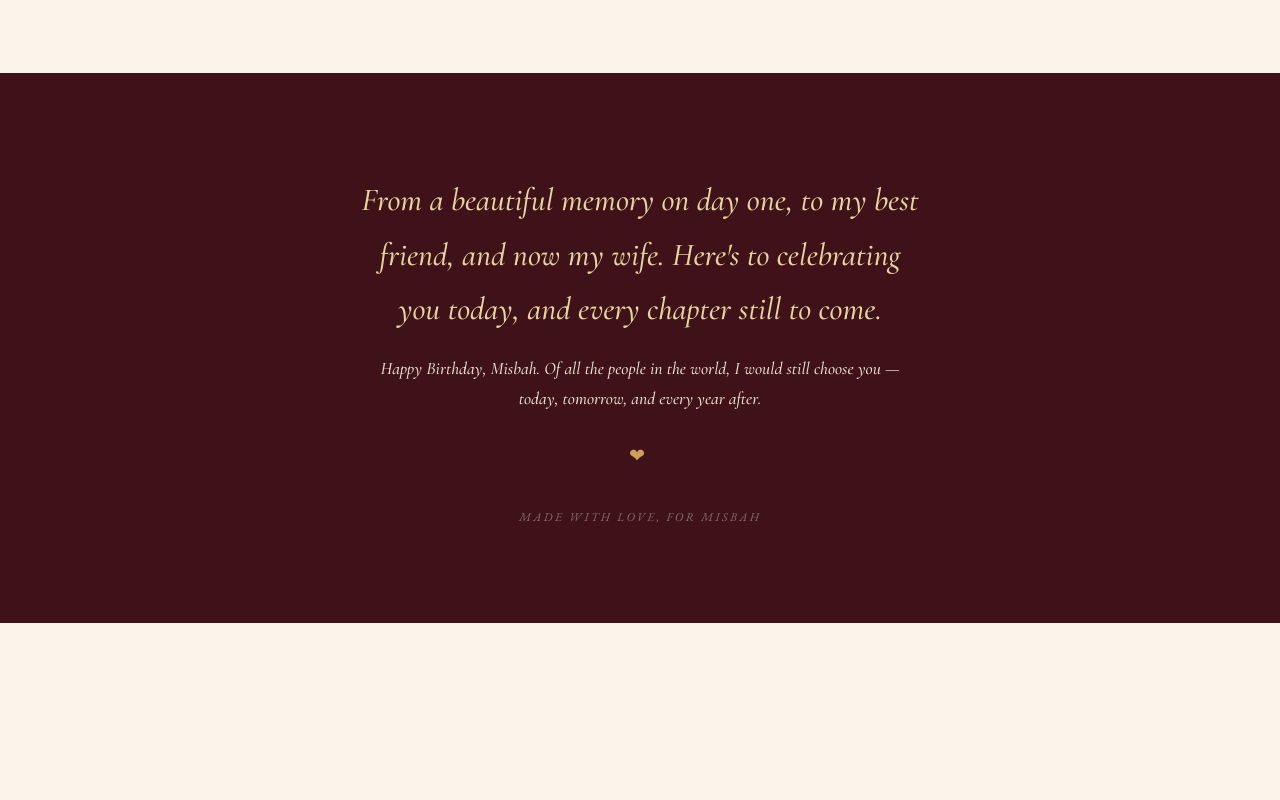
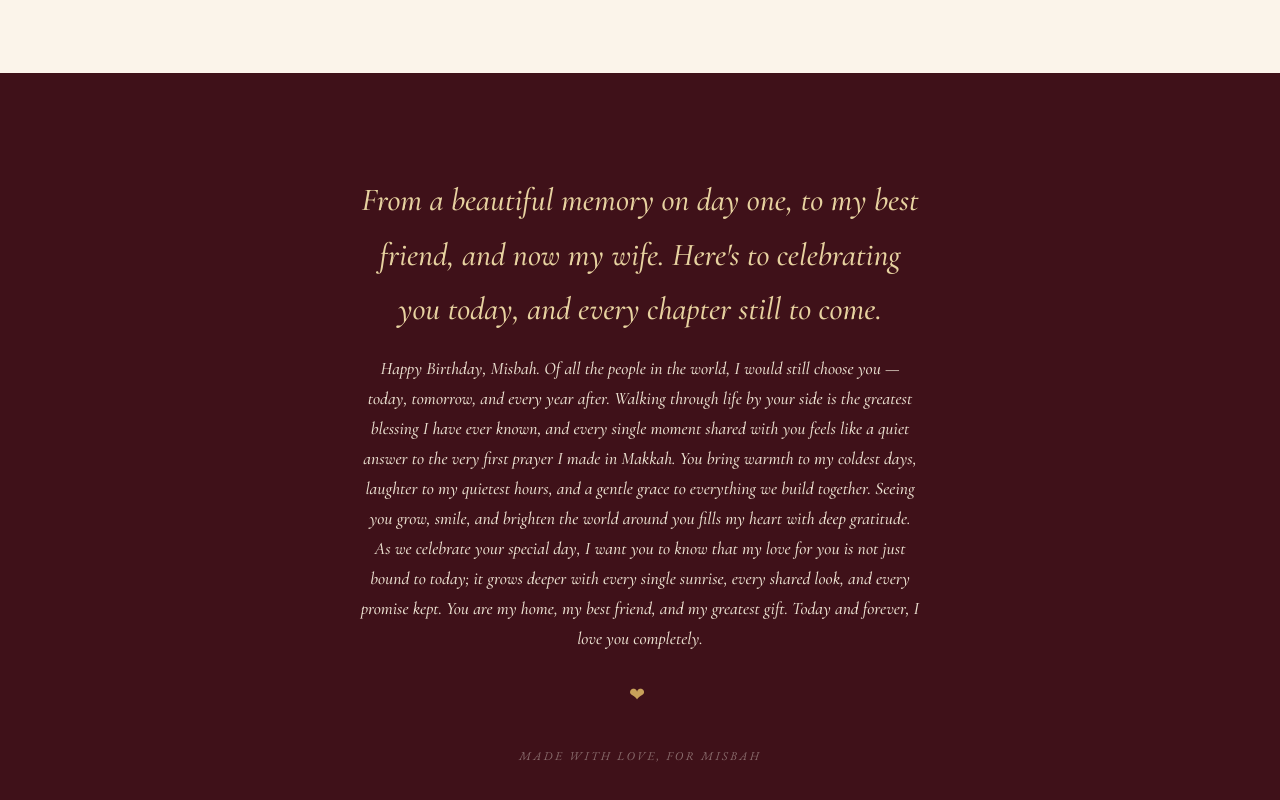
Before and after one commit to AzizUllah09/Misbah_birthday, a plain HTML site: page index.html in a window 1280 px wide. Shown: the part 6295-7095 px from the top of the page. Before the commit the page ends 6918 px from the top, so only its background shows below. Drawn offline with nearby package versions, Linux system fonts and the light colour scheme.

Commit message:
Update index.html

```diff
--- a/index.html
+++ b/index.html
@@ -527,7 +527,7 @@
 
 <footer>
   <p>From a beautiful memory on day one, to my best friend, and now my wife. Here's to celebrating you today, and every chapter still to come.</p>
-  <p class="footer-line-2">Happy Birthday, Misbah. Of all the people in the world, I would still choose you &mdash; today, tomorrow, and every year after.</p>
+  <p class="footer-line-2">Happy Birthday, Misbah. Of all the people in the world, I would still choose you — today, tomorrow, and every year after. Walking through life by your side is the greatest blessing I have ever known, and every single moment shared with you feels like a quiet answer to the very first prayer I made in Makkah. You bring warmth to my coldest days, laughter to my quietest hours, and a gentle grace to everything we build together. Seeing you grow, smile, and brighten the world around you fills my heart with deep gratitude. As we celebrate your special day, I want you to know that my love for you is not just bound to today; it grows deeper with every single sunrise, every shared look, and every promise kept. You are my home, my best friend, and my greatest gift. Today and forever, I love you completely.</p>
   <div class="heart">&#10084;</div>
   <p class="tiny">Made with love, for Misbah</p>
 </footer>
```
